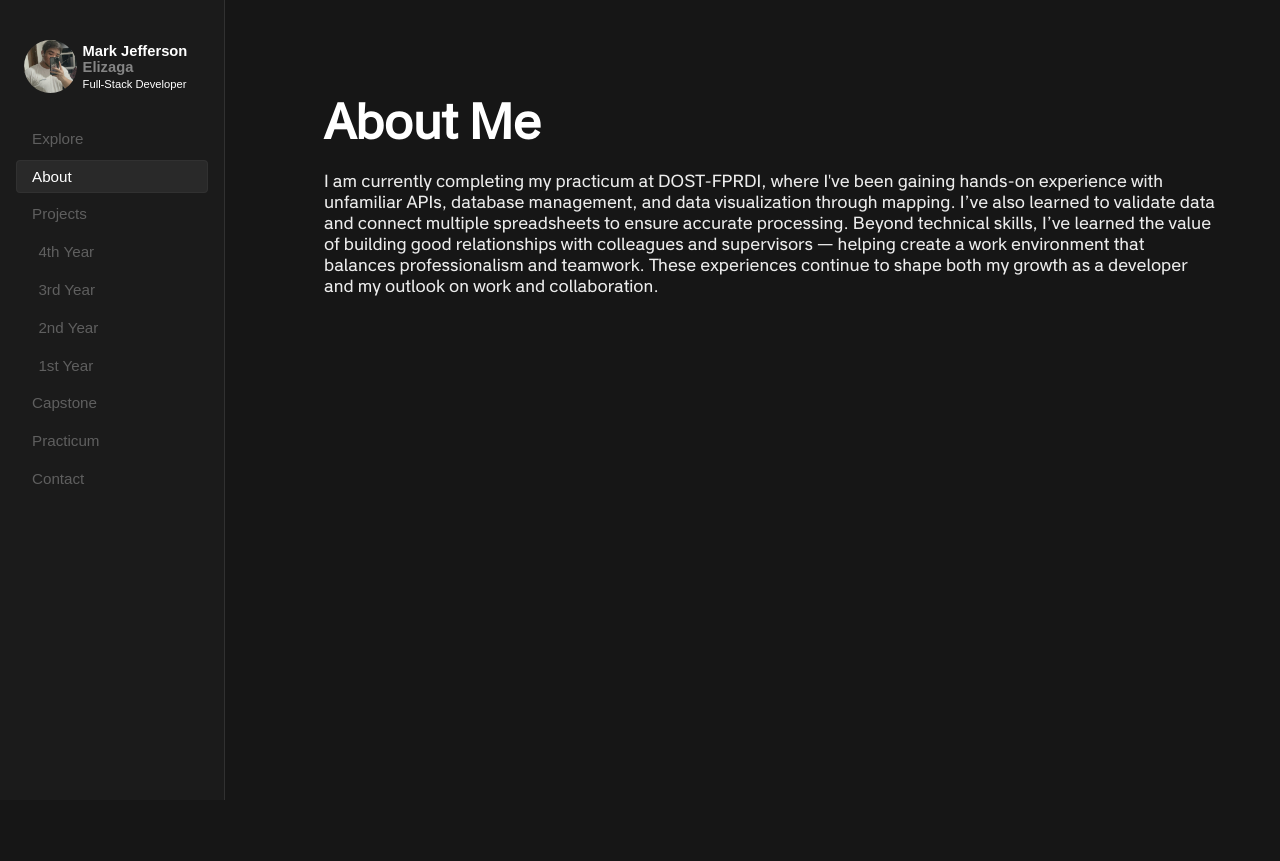
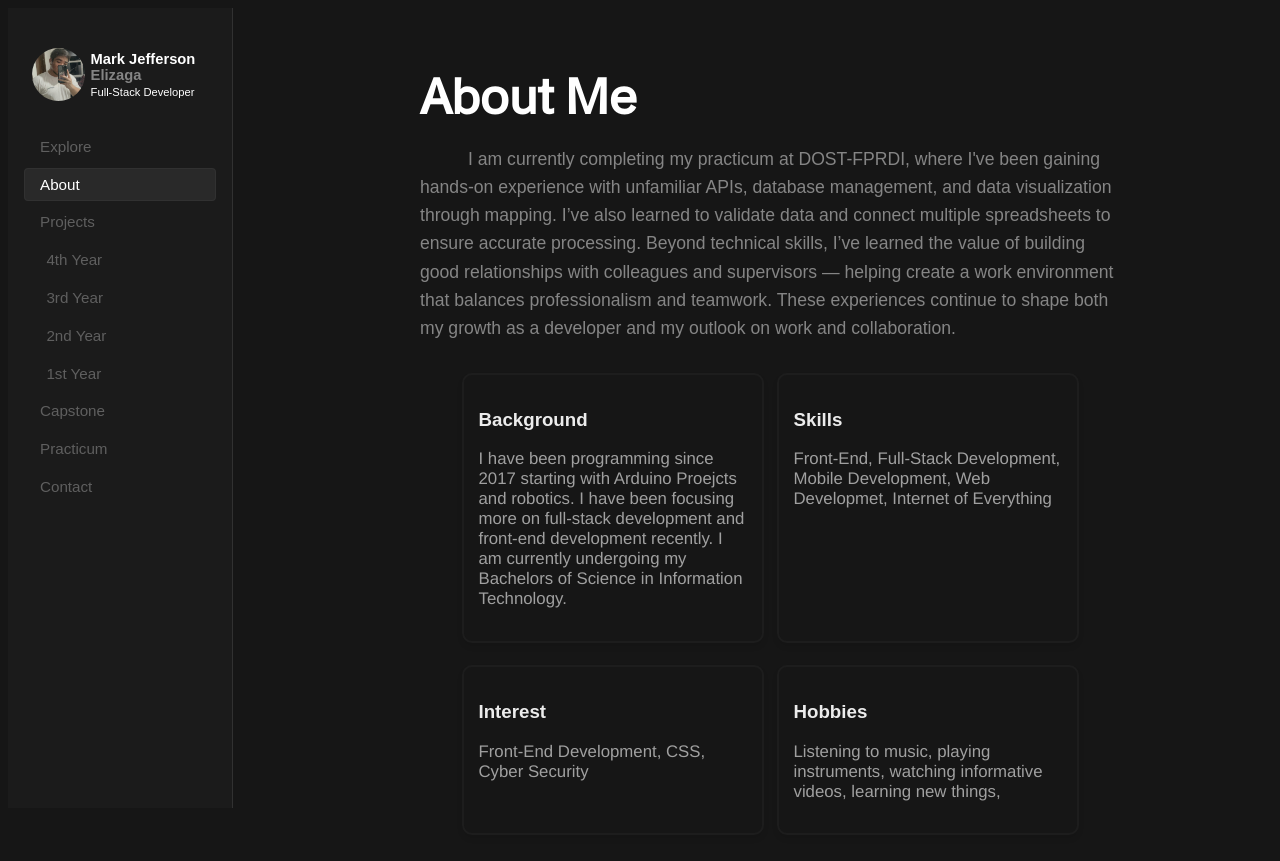
Before and after one commit to J3ffers0n02/Elizaga-Portfolio, a plain HTML site: page portfoliio-site/about.html in a window 1280 px wide. Drawn offline with Linux system fonts and the light colour scheme.

Commit message:
Add files via upload

```diff
--- /dev/null
+++ b/portfoliio-site/about.css
@@ -0,0 +1,93 @@
+.about-description {
+    color: #858585;
+}
+
+.about-description h1 {
+    margin: 0 auto 1rem auto;
+    max-width: 700px;
+}
+
+.about-description p {
+    font-family: sans-serif;
+}
+
+.summary {
+    max-width: 700px;
+    line-height: 1.6;
+    text-indent: 3rem;
+    margin: 0 auto;
+    margin-bottom: 2rem;
+}
+
+.about-section {
+    margin-bottom: 4rem;
+    background-color: transparent;
+    border-radius: 8px;
+}
+
+.about-row {
+    display: flex;
+    flex-direction: row;
+    justify-content: center;
+    gap: 15px;
+    padding-bottom: 1.5rem;
+    background-color: transparent;
+    border-radius: 0.5rem;
+}
+
+.about-card {
+    background-color: #161616;
+    border-radius: 9px;
+    overflow: hidden;
+    box-shadow: 0 4px 6px rgba(0, 0, 0, 0.1);
+    transition: transform 0.2s;
+    outline: 2px solid #1d1d1d;
+    outline-offset: -1px;
+    flex: 1;
+    cursor: pointer;
+    max-width: 300px;
+}
+
+.about-content {
+    padding: 1rem;
+    font-family: sans-serif;
+    font-size: 1..05em;
+
+
+}
+
+.about-content p {
+    font-family: 'Helvetica', sans-serif;
+    font-weight: normal;
+    font-size: 1.05rem;
+    /* Slightly larger for readability */
+    color: #A0A0A0;
+
+}
+
+F
+
+/* New styles for the centered container and dividers */
+.centered-container {
+    width: 600px;
+    margin: 0 auto;
+    display: flex;
+    flex-direction: row;
+    gap: 20px;
+}
+
+.left-divider {
+    flex: 2;
+    /* Takes 2/3 of the container */
+    display: flex;
+    flex-direction: column;
+}
+
+.right-divider {
+    flex: 1;
+    /* Takes 1/3 of the container */
+    display: flex;
+    flex-direction: column;
+    min-height: 100%;
+    /* Matches the height of the left divider */
+}
--- a/portfoliio-site/about.html
+++ b/portfoliio-site/about.html
@@ -6,6 +6,7 @@
     <meta name="viewport" content="width=device-width, initial-scale=1.0">
     <title>About Me - Mark Jefferson Elizaga</title>
     <link rel="stylesheet" href="style.css">
+    <link rel="stylesheet" href="about.css">
     <link rel="stylesheet" href="sidebar_elements/sidebar.css">
 </head>
 
@@ -37,8 +38,9 @@
     </nav>
     <main class="main-content page-home">
         <div class="centered-container">
-            <h1>About Me</h1>
+
             <div class="about-description">
+                <h1>About Me</h1>
                 <p class="summary">
                     I am currently completing my practicum at DOST-FPRDI, where I've been gaining hands-on
                     experience with unfamiliar APIs, database management, and data visualization through
@@ -49,8 +51,46 @@
                     as a developer and my outlook on work and collaboration.
                 </p>
             </div>
+            <div class="about-section">
+                <div class="about-row">
+                    <div class="about-card">
+                        <div class="about-content">
+                            <h3>Background</h3>
+                            <p>I have been programming since 2017 starting with Arduino Proejcts and robotics. I
+                                have
+                                been focusing more on full-stack development and front-end development recently.
+                                I
+                                am
+                                currently undergoing my Bachelors of Science in Information Technology.</p>
+                        </div>
+                    </div>
+                    <div class="about-card">
+                        <div class="about-content">
+                            <h3>Skills</h3>
+                            <p>Front-End, Full-Stack Development, Mobile Development, Web Developmet, Internet of
+                                Everything</p>
+                        </div>
+                    </div>
+                </div>
+                <div class="about-row">
+                    <div class="about-card">
+                        <div class="about-content">
+                            <h3>Interest</h3>
+                            <p>Front-End Development, CSS, Cyber Security</p>
+                        </div>
+                    </div>
+                    <div class="about-card">
+                        <div class="about-content">
+                            <h3>Hobbies</h3>
+                            <p>Listening to music, playing instruments, watching informative videos, learning new
+                                things, </p>
+                        </div>
+                    </div>
+                </div>
+            </div>
         </div>
-        <script src="sidebar_elements/sidebar_active.js"></script>
+    </main>
+    <script src="sidebar_elements/sidebar_active.js"></script>
 
 
 </body>
--- a/portfoliio-site/style.css
+++ b/portfoliio-site/style.css
@@ -4,11 +4,16 @@
   font-weight: normal;
   font-style: normal;
 }
+html{
+    height: 100%;
+    margin: 0;
+    padding: 0;
+}
 
 body {
-  margin: 0;
   font-family: 'StudioSans', sans-serif;
   display: flex;
+  flex-direction: column;
   background-color: #161616;
   color: #ececec;
 }
@@ -29,6 +34,8 @@ body {
   padding: 2rem;
   overflow-y: auto;
   height: fit-content;
+  min-height: 100dvh;
+  grid-template-rows: 1fr auto ;
   /* Remove display: flex and flex-wrap */
   /* Instead, use a block layout to stack sections vertically */
 }
@@ -195,3 +202,19 @@ p {
   /* Replace with SVG or icon if desired
   margin-right: 8px;
 }*/
+/**/
+.footer {
+    background-color: #1a1a1a;
+    color: #ccc;
+    text-align: center;
+    padding: 1rem;
+    font-size: 0.6rem;
+}
+
+.footer-content {
+    display: flex;
+    justify-content: space-between;
+    align-items: center;
+    max-width: 900px;
+    margin: 0 auto;
+}
```
Also changed, not shown: portfoliio-site/contact.css (added, +64 -0 lines), portfoliio-site/contact.html (+14 -4 lines), portfoliio-site/index.html (+11 -3 lines).
